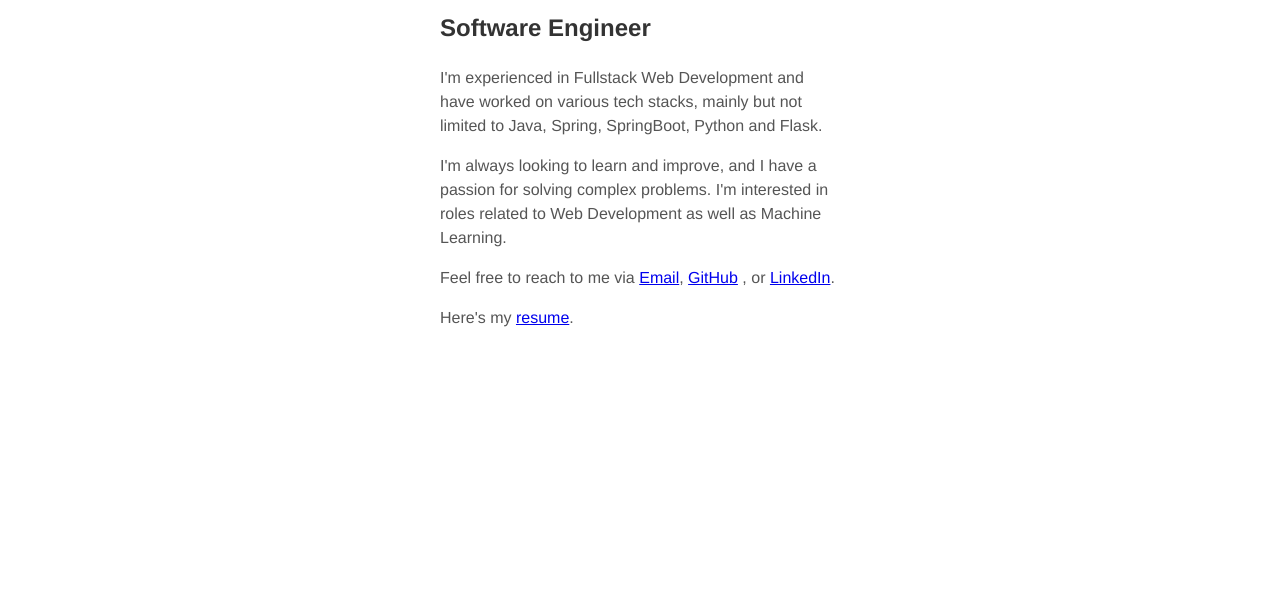
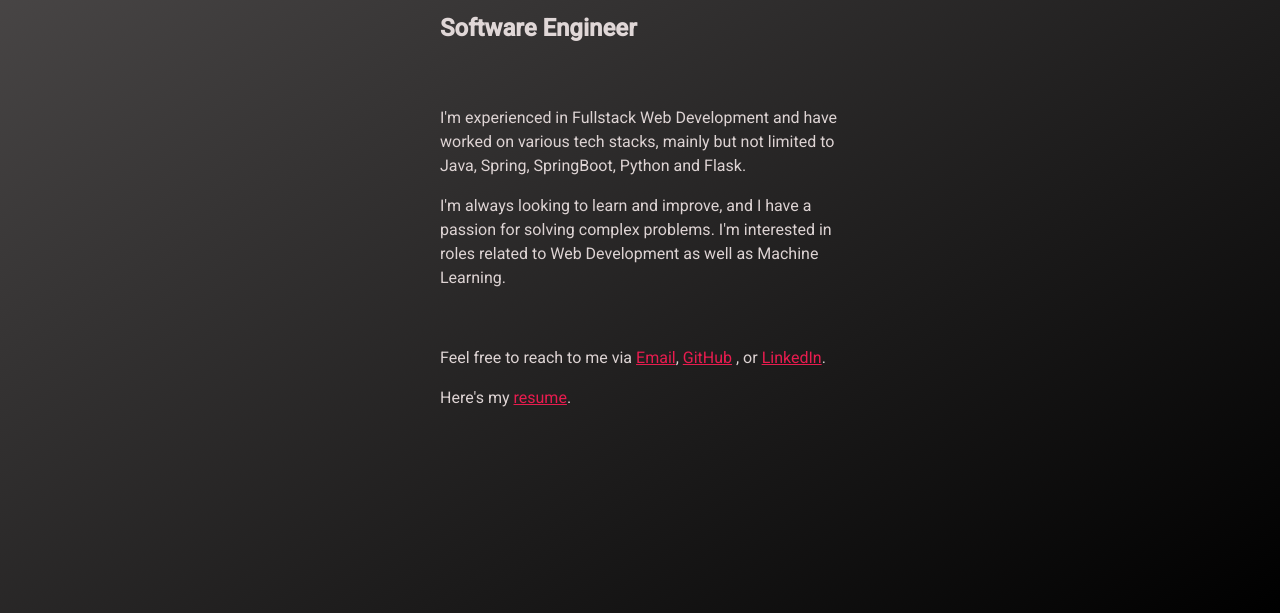
Before and after one commit to joydeepn1998/joydeepn1998.github.io, a plain HTML site: page index.html in a window 1280 px wide. Shown: the part 187-800 px from the top of the page. Drawn offline with Linux system fonts and the light colour scheme.

Commit message:
Added background colors

```diff
--- a/index.html
+++ b/index.html
@@ -8,12 +8,16 @@
     <div class="container">
       <h1>Joydeep Nag</h1>
       <h2>Software Engineer</h2>
+      <br>
       <p>I'm experienced in Fullstack Web Development and have worked on various tech stacks, mainly but not limited to Java, Spring, SpringBoot, Python and Flask.</p>
       <p>I'm always looking to learn and improve, and I have a passion for solving complex problems. I'm interested in roles related to Web Development as well as Machine Learning.</p>
     </div>
+    <div>
     <footer>
+      <br>
       <p> Feel free to reach to me via <a href="mailto:joydeep.nag@stonybrook.edu">Email</a>, <a href="https://github.com/joydeepn1998">GitHub</a> , or  <a href="https://www.linkedin.com/in/joydeep-nag-7b5598162/">LinkedIn</a>.</p>
       <p> Here's my <a href="ResumeJoydeepNag.pdf">resume</a>. </p>
     </footer>
+    </div>
   </body>
 </html>
--- a/style.css
+++ b/style.css
@@ -1,34 +1,34 @@
-body {
+@import 'https://fonts.googleapis.com/css?family=Roboto:300,400,500';
+
+html{
+  height: 100%;
+}
+
+body{
     margin: 0 auto;
     max-width: 25em;
-    font-family: "Helvetica";
+    font-family: "Roboto", "Helvetica", "Arial", sans-serif;
     line-height: 1.5;
     padding: 4em 1em;
-    background-color: ;
-    color: #555;
+    background-image: linear-gradient(to top left, black, #514E4E);
+    background-repeat: no-repeat;
 }
 
 h1,
 strong {
   margin-top: 1em;
   padding-top: 1em;
-  color: #333;
+  color: #E7E0E0;
 }
 
 h2 {
-    color: #333;
+    color: #E0D7D7;
 }
 
-code,
-pre {
-  background: #eee;
+p {
+  color: #DDD3D3
 }
 
-code {
-  padding: 2px 4px;
-  vertical-align: text-bottom;
+a {
+  color: #e81c4f;
 }
-
-pre {
-  padding: 1em;
-}
```
